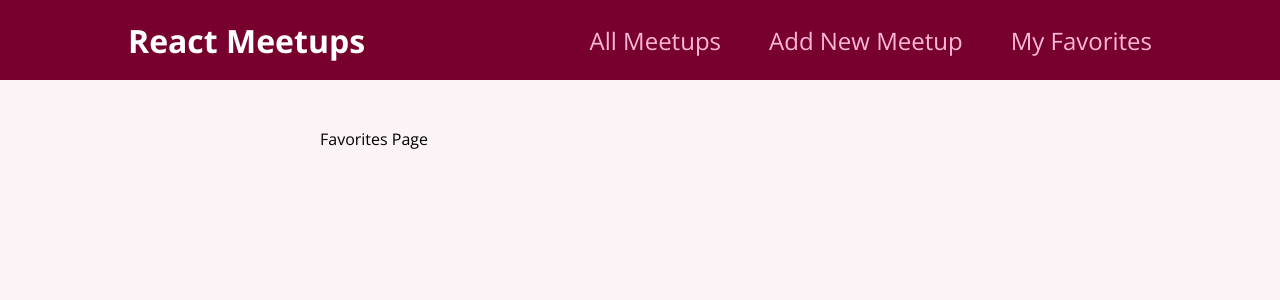
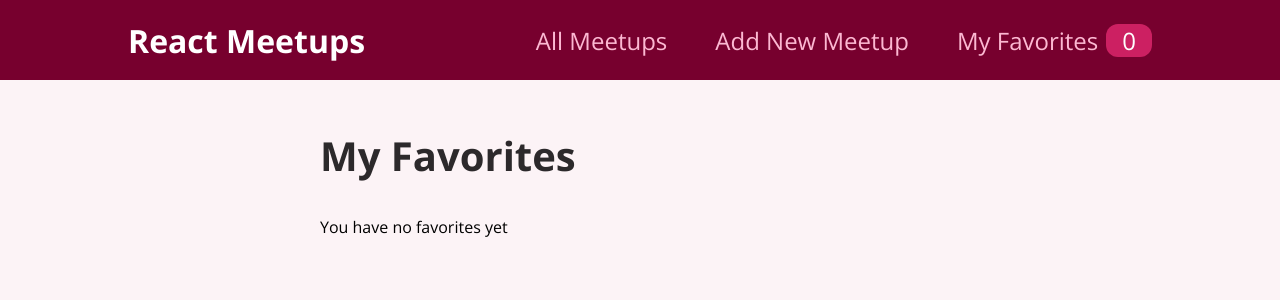
Before and after one commit to Madhin/NextJS, a React (Create React App) app in the folder react-course/: page /favorites in a window 1280 px wide. Shown: the top 300 px of the page. Built offline with nearby package versions, Linux system fonts and the light colour scheme.

Commit message:
meetup app completed

```diff
--- a/react-course/src/components/layout/MainNavigation.js
+++ b/react-course/src/components/layout/MainNavigation.js
@@ -1,7 +1,10 @@
 import { Link } from "react-router-dom/cjs/react-router-dom.min";
-import classes from './MainNavigation.module.css'
+import classes from "./MainNavigation.module.css";
+import { useContext } from "react";
+import FavoritesContext from "../../store/favorites-context";
 
 function MainNavigation() {
+  const favoritesCtx = useContext(FavoritesContext);
   return (
     <header className={classes.header}>
       <div className={classes.logo}>React Meetups</div>
@@ -14,7 +17,12 @@
             <Link to="/new-meetup">Add New Meetup</Link>
           </li>
           <li>
-            <Link to="/favorites">My Favorites</Link>
+            <Link to="/favorites">
+              My Favorites
+              <span className={classes.badge}>
+                {favoritesCtx.totalFavorites}
+              </span>
+            </Link>
           </li>
         </ul>
       </nav>
--- a/react-course/src/components/meetups/MeetupItem.js
+++ b/react-course/src/components/meetups/MeetupItem.js
@@ -1,7 +1,26 @@
-import classes from './MeetupItem.module.css'
-import Card from '../UI/Card'
+import classes from "./MeetupItem.module.css";
+import Card from "../UI/Card";
+import { useContext } from "react";
+import FavoritesContext from "../../store/favorites-context";
 
 function MeetupItem(props) {
+  const favoritesCtx = useContext(FavoritesContext);
+
+  const itemIsFavorite = favoritesCtx.itemIsFavorite(props.id);
+  function toggleFavoritesHandler() {
+    if (itemIsFavorite) {
+      favoritesCtx.removeFavorite(props.id);
+    } else {
+      favoritesCtx.addFavorite({
+        id: props.id,
+        title: props.title,
+        description: props.description,
+        image: props.image,
+        address: props.address,
+      });
+    }
+  }
+
   return (
     <li className={classes.item}>
       <Card>
@@ -14,7 +33,9 @@
           <p>{props.description}</p>
         </div>
         <div className={classes.actions}>
-        <button>To Favorites</button>
+          <button onClick={toggleFavoritesHandler}>
+            {itemIsFavorite ? "Remove from Favorites" : "Add to Favorites"}
+          </button>
         </div>
       </Card>
     </li>
--- a/react-course/src/index.js
+++ b/react-course/src/index.js
@@ -3,10 +3,13 @@
 import "./index.css";
 import App from "./App";
 import { BrowserRouter } from "react-router-dom/cjs/react-router-dom.min";
+import { FavoritesContextProvider } from "./store/favorites-context";
 
 const root = ReactDOM.createRoot(document.getElementById("root"));
 root.render(
-  <BrowserRouter>
-    <App />
-  </BrowserRouter>
+  <FavoritesContextProvider>
+    <BrowserRouter>
+      <App />
+    </BrowserRouter>
+  </FavoritesContextProvider>
 );
--- a/react-course/src/pages/Favourites.js
+++ b/react-course/src/pages/Favourites.js
@@ -1,5 +1,23 @@
+import { useContext } from "react";
+import FavoritesContext from "../store/favorites-context";
+import MeetupList from "../components/meetups/MeetupList";
+
 function FavoritesPage() {
-    return <div>Favorites Page</div>
+  const FavoritesCtx = useContext(FavoritesContext);
+
+  let content;
+  if (FavoritesCtx.totalFavorites === 0) {
+    content = <p>You have no favorites yet</p>;
+  } else {
+    content = <MeetupList meetups={FavoritesCtx.favorites} />;
+  }
+
+  return (
+    <section>
+      <h1>My Favorites</h1>
+      {content}
+    </section>
+  );
 }
 
-export default FavoritesPage
+export default FavoritesPage;
--- a/react-course/src/store/favorites-context.js
+++ b/react-course/src/store/favorites-context.js
@@ -3,9 +3,12 @@
 const FavoritesContext = createContext({
   favorites: [],
   totalFavorites: 0,
+  addFavorite: (favoriteMeetup) => {},
+  removeFavorite: (meetupID) => {},
+  itemIsFavorite: (meetupID) => {},
 });
 
-function FavoritesContextProvider(props) {
+export function FavoritesContextProvider(props) {
   const [userFavorites, setUserFavorites] = useState([]);
 
   function addFavoriteHandler(favoriteMeetup) {
@@ -27,6 +30,9 @@
   const context = {
     favorites: userFavorites,
     totalFavorites: userFavorites.length,
+    addFavorite: addFavoriteHandler,
+    removeFavorite: removeFavoriteHandler,
+    itemIsFavorite: itemsFavoriteHandler,
   };
 
   return (
@@ -35,3 +41,5 @@
     </FavoritesContext.Provider>
   );
 }
+
+export default FavoritesContext;
```
Lines whose indentation alone changed are shown as unchanged.
